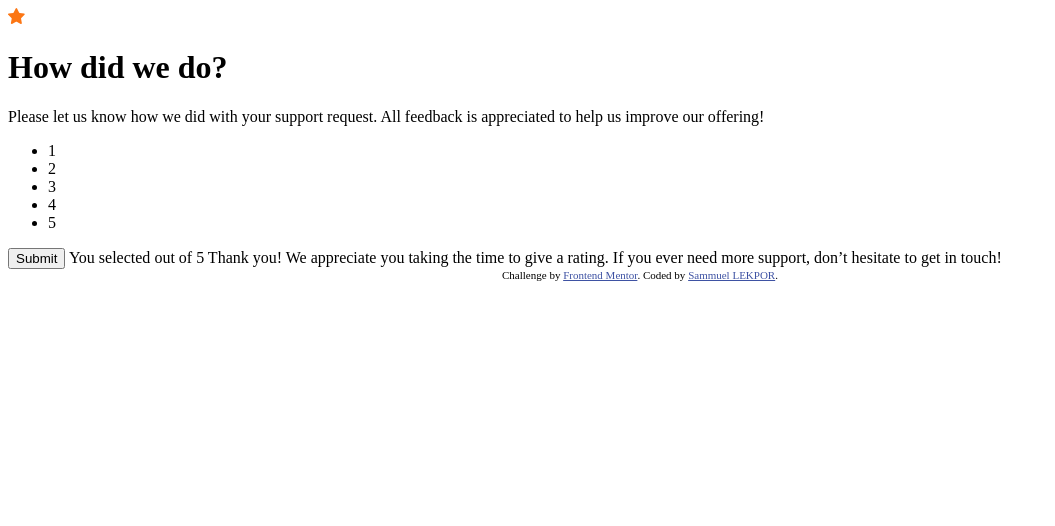
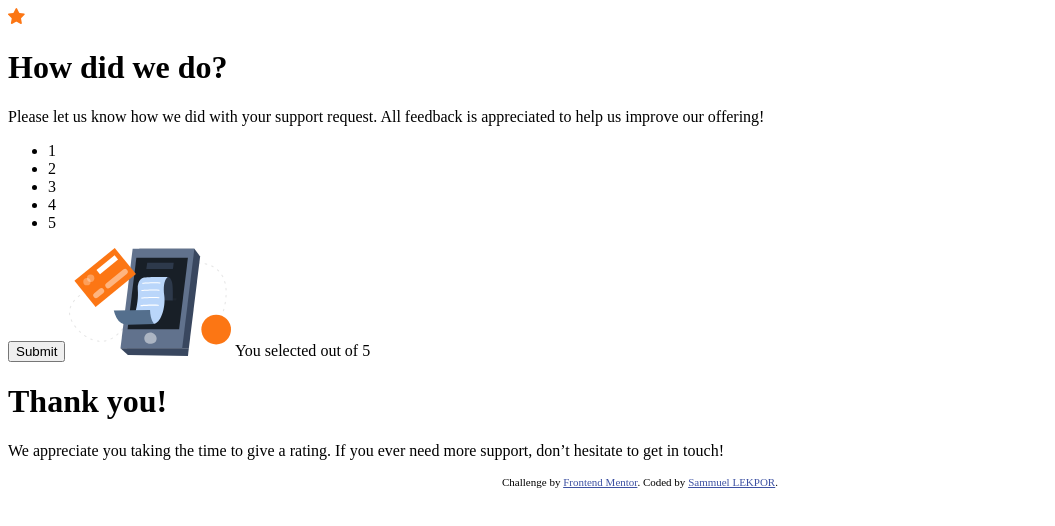
Before and after one commit to Samuellekpor/interactive-rating-component, a plain HTML site: page index.html in a window 1280 px wide. Shown: the whole page, without its empty margins (0-1055 px from the left). Drawn offline with Linux system fonts and the light colour scheme.

Commit message:
Add structure to the thank you state page

```diff
--- a/index.html
+++ b/index.html
@@ -39,12 +39,14 @@
 
   <!-- Thank you state start -->
 
-  You selected <!-- Add rating here --> out of 5
+  <img src="./images/illustration-thank-you.svg" alt="illustration-thank-you">
 
-  Thank you!
+  <span>You selected <!-- Add rating here --> out of 5</span>
 
-  We appreciate you taking the time to give a rating. If you ever need more support,
-  don’t hesitate to get in touch!
+  <h1>Thank you!</h1>
+
+  <p>We appreciate you taking the time to give a rating. If you ever need more support,
+  don’t hesitate to get in touch!</p>
 
   <!-- Thank you state end -->
 
```
